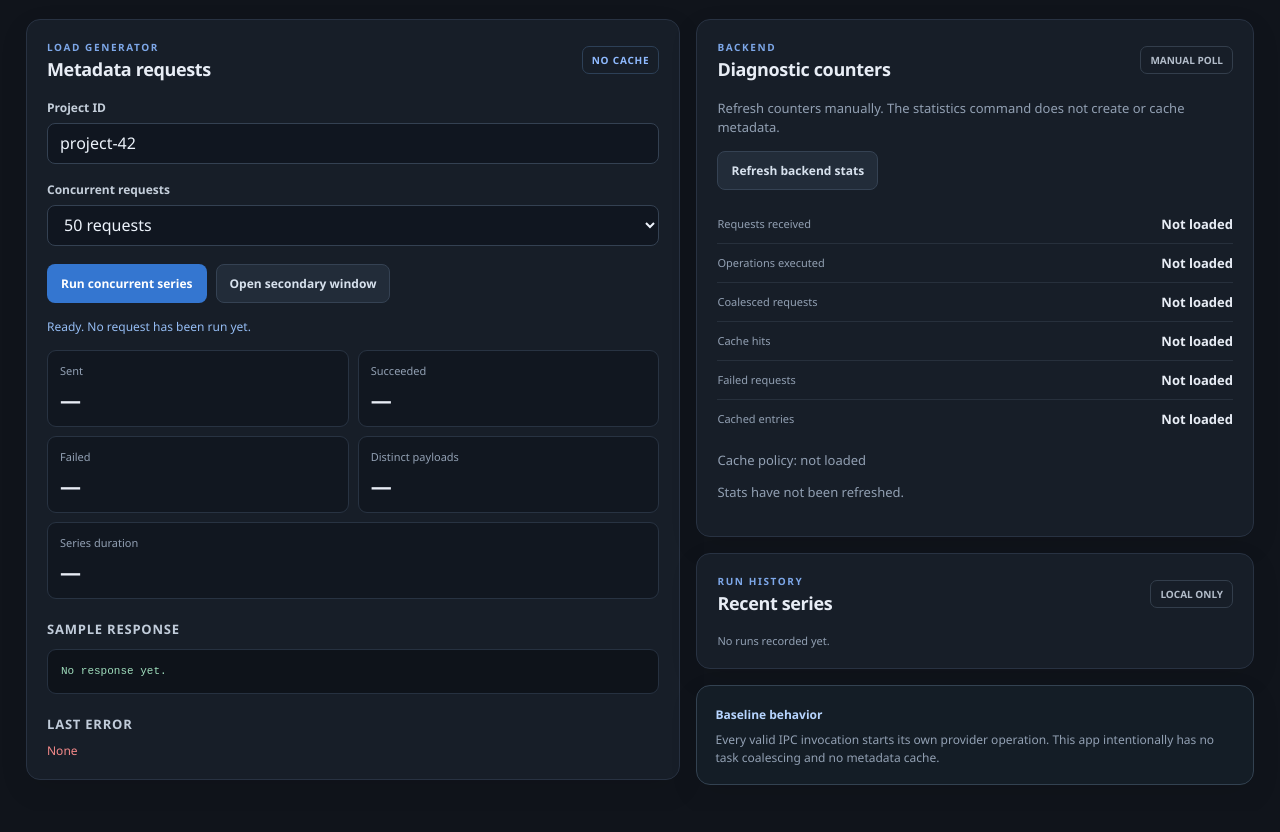
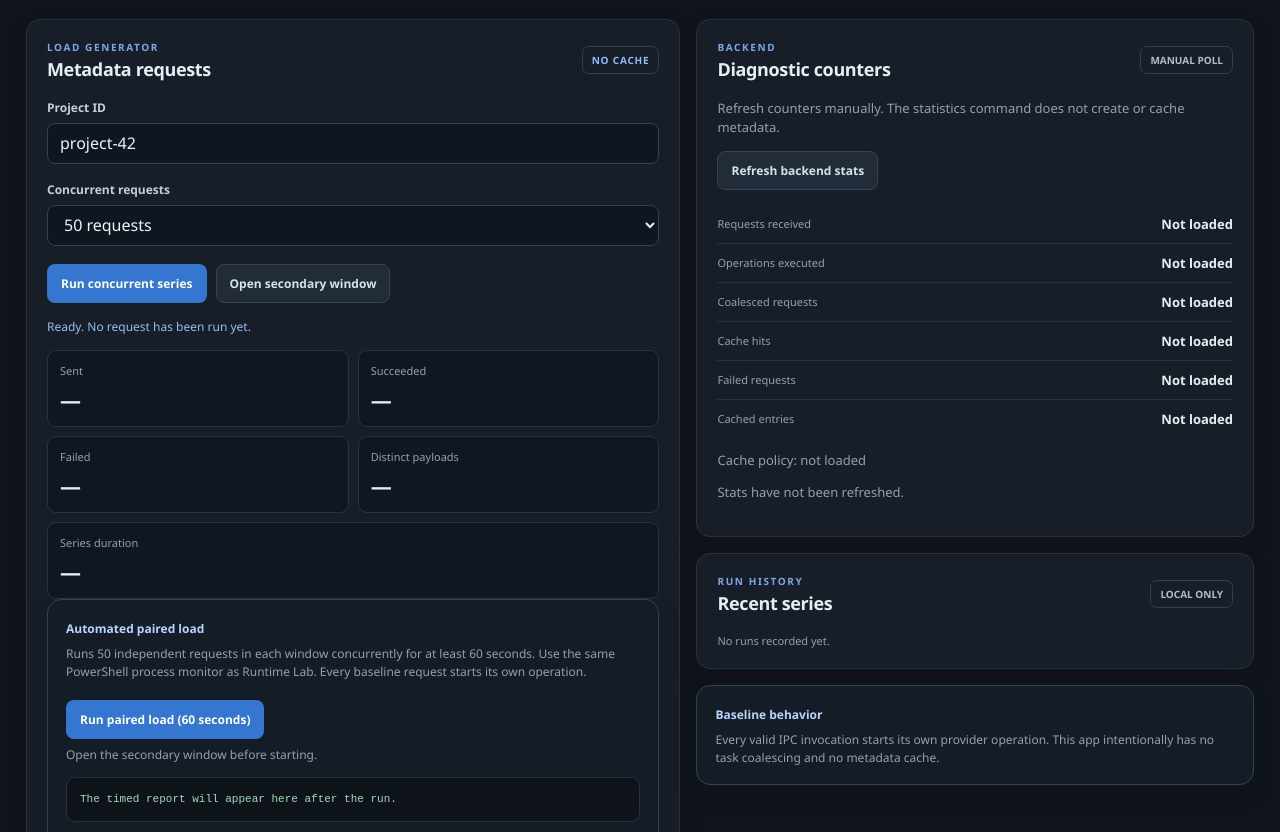
Before and after one commit to kreeengvarotske/tauri-multi-window-runtime, a website built with Vite: page benchmarks/vanilla-tauri-baseline/index.html in a window 1280 px wide. Shown: the part 120-952 px from the top of the page. Before the commit the page ends 931 px from the top, so only its background shows below. Built offline with nearby package versions, Linux system fonts and the light colour scheme.

Commit message:
feat(benchmark): expose baseline timed-load controls

```diff
--- a/benchmarks/vanilla-tauri-baseline/index.html
+++ b/benchmarks/vanilla-tauri-baseline/index.html
@@ -56,6 +56,17 @@
             <div class="metric metric-wide"><span>Series duration</span><strong id="duration-value">—</strong></div>
           </div>
 
+          <div class="note-panel automated-load" id="timed-load-panel">
+            <strong>Automated paired load</strong>
+            <p>Runs 50 independent requests in each window concurrently for at least 60 seconds. Use the same PowerShell process monitor as Runtime Lab. Every baseline request starts its own operation.</p>
+            <div class="button-row">
+              <button id="run-timed-load" class="button button-primary">Run paired load (60 seconds)</button>
+              <button id="download-timed-report" class="button button-secondary" hidden>Download JSON report</button>
+            </div>
+            <p id="timed-load-status" class="status" aria-live="polite">Open the secondary window before starting.</p>
+            <pre id="timed-load-report" class="code-panel">The timed report will appear here after the run.</pre>
+          </div>
+
           <h3>Sample response</h3>
           <pre id="sample-response" class="code-panel">No response yet.</pre>
           <h3>Last error</h3>
```
